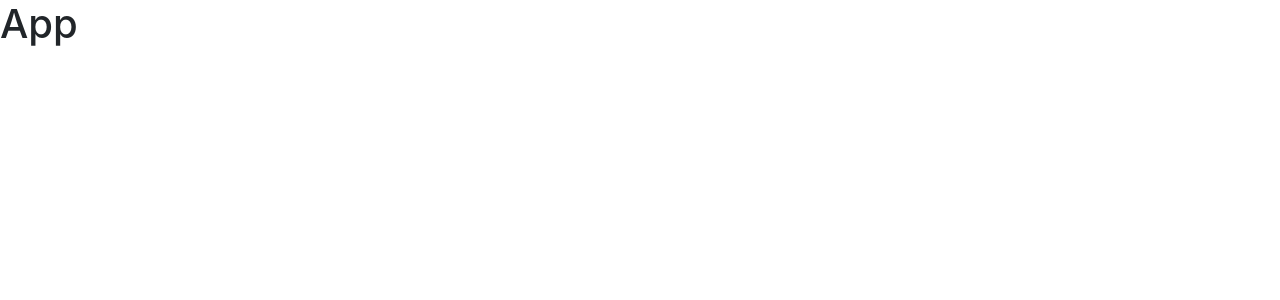
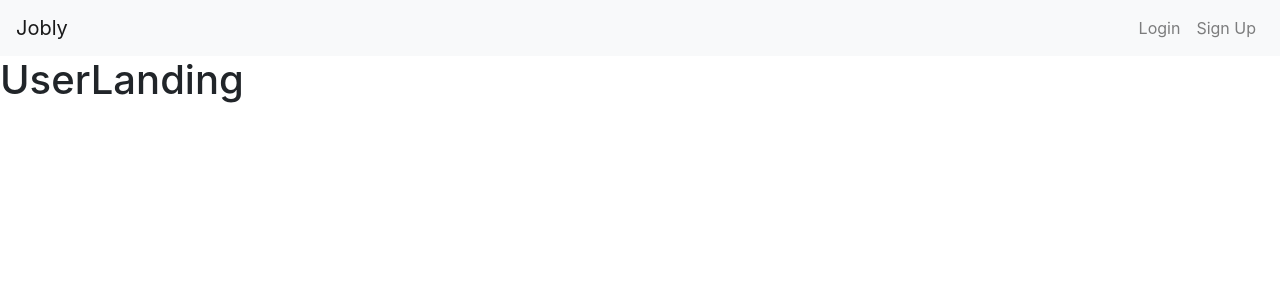
Before and after one commit to chelle-col/capstone2, a React (Create React App) app in the folder frontend/: page / in a window 1280 px wide. Shown: the top 300 px of the page. Built offline with nearby package versions, Linux system fonts and the light colour scheme.

Commit message:
navbar added

```diff
--- a/frontend/package.json
+++ b/frontend/package.json
@@ -10,6 +10,7 @@
     "concurrently": "^6.0.2",
     "react": "^17.0.2",
     "react-dom": "^17.0.2",
+    "react-redux": "^7.2.4",
     "react-router": "^5.2.0",
     "react-router-dom": "^5.2.0",
     "react-scripts": "4.0.3",
--- a/frontend/src/App.js
+++ b/frontend/src/App.js
@@ -1,7 +1,27 @@
 import './App.css';
+import { Switch, Route } from 'react-router-dom';
+import UserLanding from './UserLanding';
+import NavBar from './NavBar/NavBar';
+import Login from './Login';
+import SignUp from './SignUp';
 
 function App() {
-  return <h1>App</h1>
+  return (
+    <>
+    <NavBar />
+    <Switch>
+      <Route exact path='/'>
+        <UserLanding />
+      </Route>
+      <Route exact path='/login'>
+        <Login />
+      </Route>
+      <Route exact path='/signup'>
+        <SignUp />
+      </Route>
+    </Switch>
+    </>
+  )
 }
 
 export default App;
--- a/frontend/src/NavBar.js
+++ /dev/null
@@ -1,6 +0,0 @@
-
-const NavBar = () => {
-    return <h1>Navbar</h1>
-}
-
-export default NavBar;
--- /dev/null
+++ b/frontend/src/NavBar/LoginNavbar.js
@@ -0,0 +1,24 @@
+import { NavItem, NavLink } from 'reactstrap';
+import { Link } from 'react-router-dom';
+
+const LoginNavbar = () => {
+
+    return (
+        <>
+            <NavItem>
+              <NavLink tag={Link} to='/'>Home</NavLink>
+            </NavItem>
+            <NavItem>
+              <NavLink tag={Link} to='/login'>Companies</NavLink>
+            </NavItem>
+            <NavItem>
+              <NavLink tag={Link} to='/signup'>Profile</NavLink>
+            </NavItem>
+            {/* <NavItem>
+              <NavLink tag={Link} to='#' onClick={handleCLick} >Logout</NavLink>
+            </NavItem> */}
+        </>
+    )
+}
+
+export default LoginNavbar;
--- /dev/null
+++ b/frontend/src/NavBar/LogoutNavbar.js
@@ -0,0 +1,17 @@
+import { NavItem, NavLink } from 'reactstrap';
+import { Link } from 'react-router-dom';
+
+const LogoutNavbar = () => {
+    return (
+        <>
+            <NavItem>
+              <NavLink tag={Link} to='/login'>Login</NavLink>
+            </NavItem>
+            <NavItem>
+              <NavLink tag={Link} to='/signup'>Sign Up</NavLink>
+            </NavItem>
+        </>
+    )
+}
+
+export default LogoutNavbar;
--- /dev/null
+++ b/frontend/src/NavBar/NavBar.js
@@ -0,0 +1,21 @@
+import { Navbar, Nav, NavbarBrand } from 'reactstrap';
+import { Link } from 'react-router-dom';
+// import LoginNavbar from './LoginNavbar';
+import LogoutNavbar from './LogoutNavbar';
+
+const NavBar = () => {
+    return (
+      <div>
+        <Navbar color='light' light expand='md'>
+            <NavbarBrand tag={Link} to='/'>Jobly</NavbarBrand>
+          <Nav className="ml-auto" navbar>
+            <LogoutNavbar />
+            {/* { user && <LoginNavbar signout={signout} />}
+            { !user && <LogoutNavbar />} */}
+          </Nav>
+        </Navbar>
+        </div>
+    )
+}
+
+export default NavBar;
```
Also changed, not shown: 1 other file (tests, documents, lock files or other folders).
